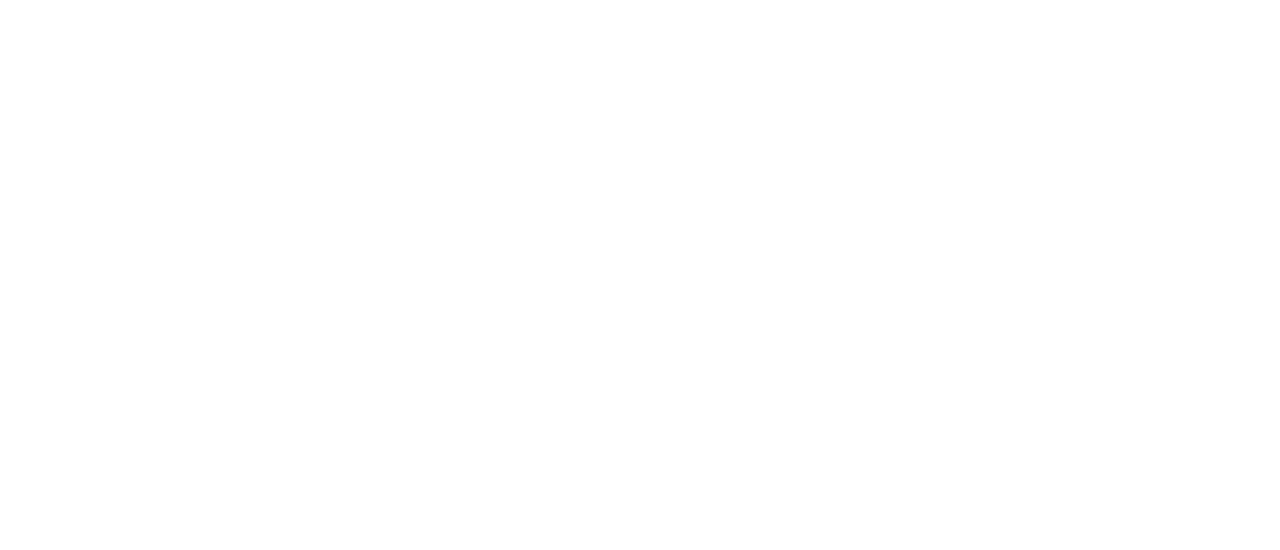
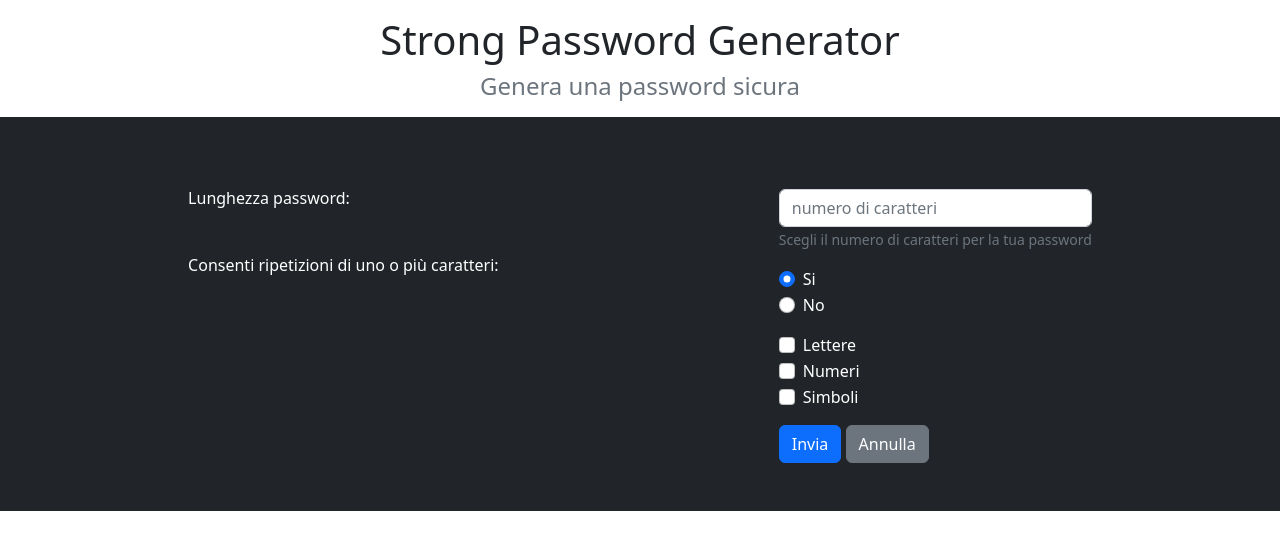
Before and after one commit to giuliagrfo/php-strong-password-generator, a PHP site: page / in a window 1280 px wide. Before the commit the part shown is empty. Shown: the top 550 px of the page. Run offline with PHP 8.4, Linux system fonts and the light colour scheme.

Commit message:
create layout

```diff
--- a/index.php
+++ b/index.php
@@ -1,6 +1,6 @@
 <?php
 
-// Creare un form che invii in GET la lunghezza della password. Una nostra funzione utilizzerà questo dato per generare una password casuale (composta da lettere, lettere maiuscole, numeri e simboli) da restituire all’utente
+// Creare un form che invii in GET la lunghezza della password. Una nostra funzione utilizzerà questo dato per generare una password casuale (composta da lettere, lettere maiuscole, numeri emboli) da restituire all’utente
 
 ?>
 
@@ -11,11 +11,63 @@
     <meta charset="UTF-8">
     <meta http-equiv="X-UA-Compatible" content="IE=edge">
     <meta name="viewport" content="width=device-width, initial-scale=1.0">
+    <link href="https://cdn.jsdelivr.net/npm/bootstrap@5.2.1/dist/css/bootstrap.min.css" rel="stylesheet" integrity="sha384-iYQeCzEYFbKjA/T2uDLTpkwGzCiq6soy8tYaI1GyVh/UjpbCx/TYkiZhlZB6+fzT" crossorigin="anonymous">
     <title>Password Generator</title>
 </head>
 
 <body>
+    <header class="my-3">
+        <h1 class="text-center">Strong Password Generator</h1>
+        <h4 class="text-secondary text-center">Genera una password sicura</h4>
+    </header>
+    <div class="newsletter bg-dark text-white p-5 d-flex justify-content-around">
+        <div class="text mt-4">
+            <h6>Lunghezza password:</h6>
+            <h6 class="mt-5">Consenti ripetizioni di uno o più caratteri:</h6>
+        </div>
+        <form action="index.php" method="GET">
+            <div class="mb-3">
+                <label for="number" class="form-label"></label>
+                <input type="number" class="form-control" name="number" id="number" aria-describedby="numberHelpId" placeholder="numero di caratteri">
+                <small id="emailHelpId" class="form-text text-muted">Scegli il numero di caratteri per la tua password</small>
+            </div>
+            <div class="radio">
+                <div class="form-check">
+                    <input class="form-check-input" type="radio" name="radio" id="radio" value="si" checked>
+                    <label class="form-check-label" for="radio">Si</label>
+                </div>
+                <div class="form-check">
+                    <input class="form-check-input" type="radio" name="radio" id="radio2" value="0">
+                    <label class="form-check-label" for="radio2">No</label>
+                </div>
+            </div>
+            <div class="checkbox mt-3">
+                <div class="form-check">
+                    <label class="form-check-label">
+                        <input type="checkbox" class="form-check-input" name="lettere" id="lettere" value="checkedValue">
+                        Lettere
+                    </label>
+                </div>
+                <div class="form-check">
+                    <label class="form-check-label">
+                        <input type="checkbox" class="form-check-input" name="numeri" id="numeri" value="checkedValue">
+                        Numeri
+                    </label>
+                </div>
+                <div class="form-check">
+                    <label class="form-check-label">
+                        <input type="checkbox" class="form-check-input" name="simboli" id="simboli" value="checkedValue">
+                        Simboli
+                    </label>
+                </div>
+            </div>
+            <div class="buttons mt-3">
+                <button type="submit" class="btn btn-primary">Invia</button>
+                <button type="reset" class="btn btn-secondary">Annulla</button>
+            </div>
 
+        </form>
+    </div>
 </body>
 
 </html>
```
